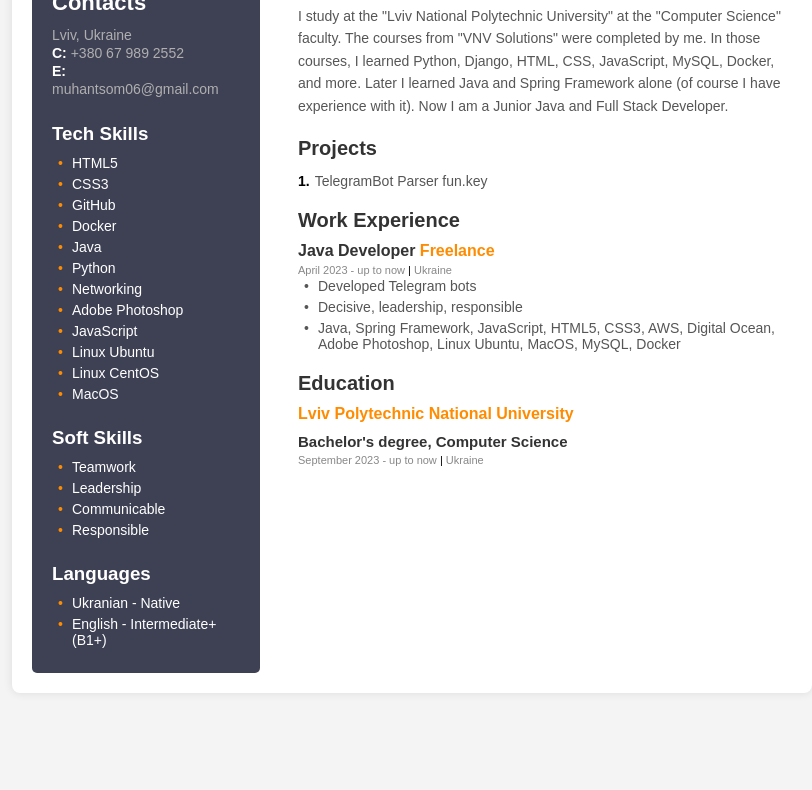
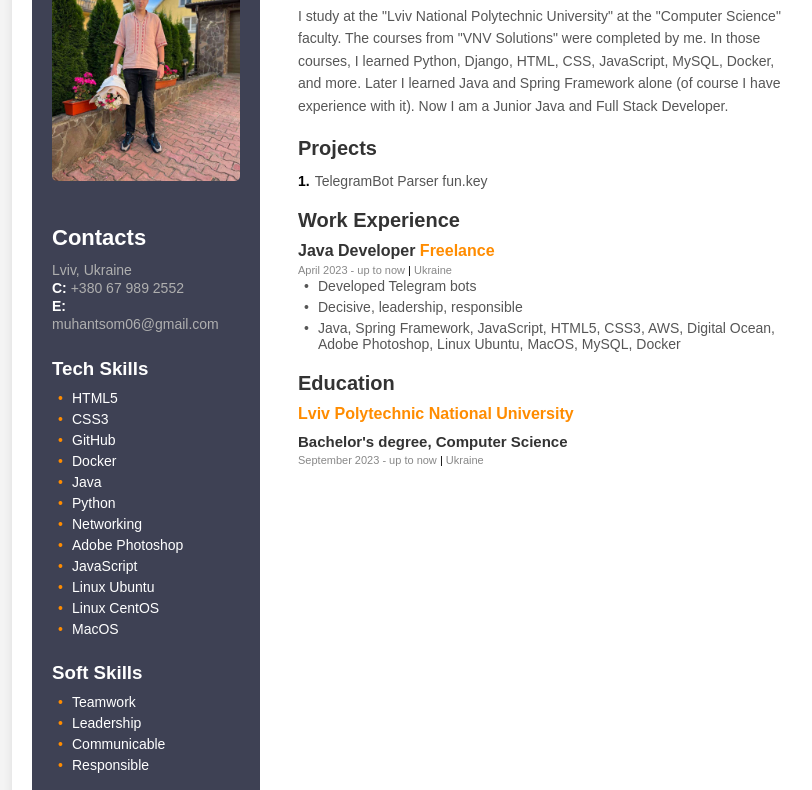
Before and after one commit to OMykhantso/CV, a plain HTML site: page index.html in a window 1280 px wide. Shown: the part 130-920 px from the top of the page, without its empty margins (228-1040 px from the left). Before the commit the page ends 843 px from the top, so only its background shows below. Drawn offline with Linux system fonts and the light colour scheme.

Commit message:
Update index.html

```diff
--- a/index.html
+++ b/index.html
@@ -12,7 +12,7 @@
 <body>
 <div class="wrapper">
   <aside class="sidebar">
-    <img class="img" src="cv.jpg">
+    <img class="img" src="photo_2024-04-09_19-48-04.jpg">
 
     <div class="Contacts">
       <h3 class="Contact_title">Contacts</h3>
```
